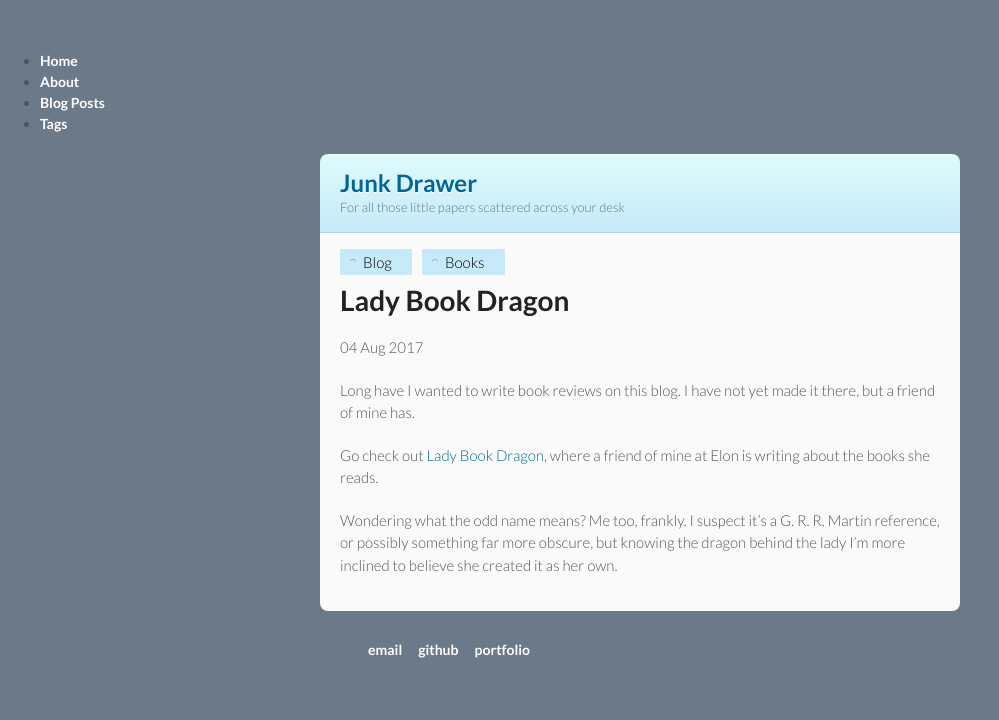
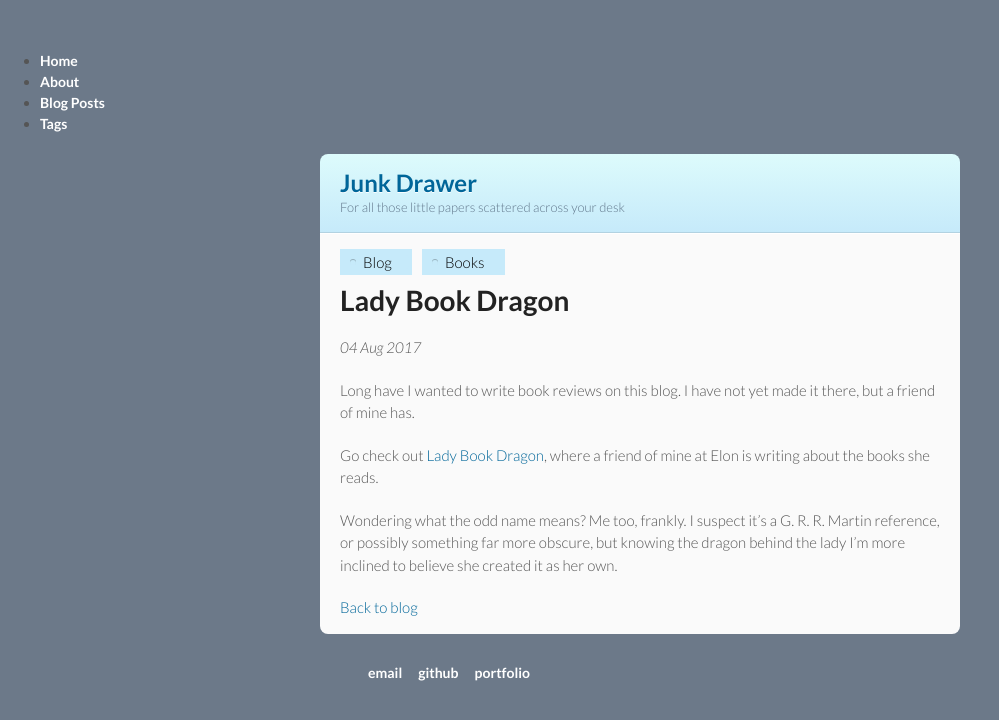
Before and after one commit to benknoble/benknoble.github.io, a Jekyll site: the page built from _posts/2017-08-04-ladybookdragon.md, in a window 1280 px wide. Shown: the top 720 px of the page, without its empty margins (0-999 px from the left). Built offline with Jekyll 4.4.1, drawn with Linux system fonts in a browser that asks for light colours.

Commit message:
Style metadata, add 'return' link

```diff
--- a/_layouts/post.html
+++ b/_layouts/post.html
@@ -7,7 +7,8 @@
     {% endfor %}
 </ul>
 <h1>{{ page.title }}</h1>
-<p class="meta">{{ page.date | date_to_string }}</p>
+<p class="meta"><i>{{ page.date | date_to_string }}</i></p>
 <div class="post">
     {{ content }}
 </div>
+<a href="/blog">Back to blog</a>
```
